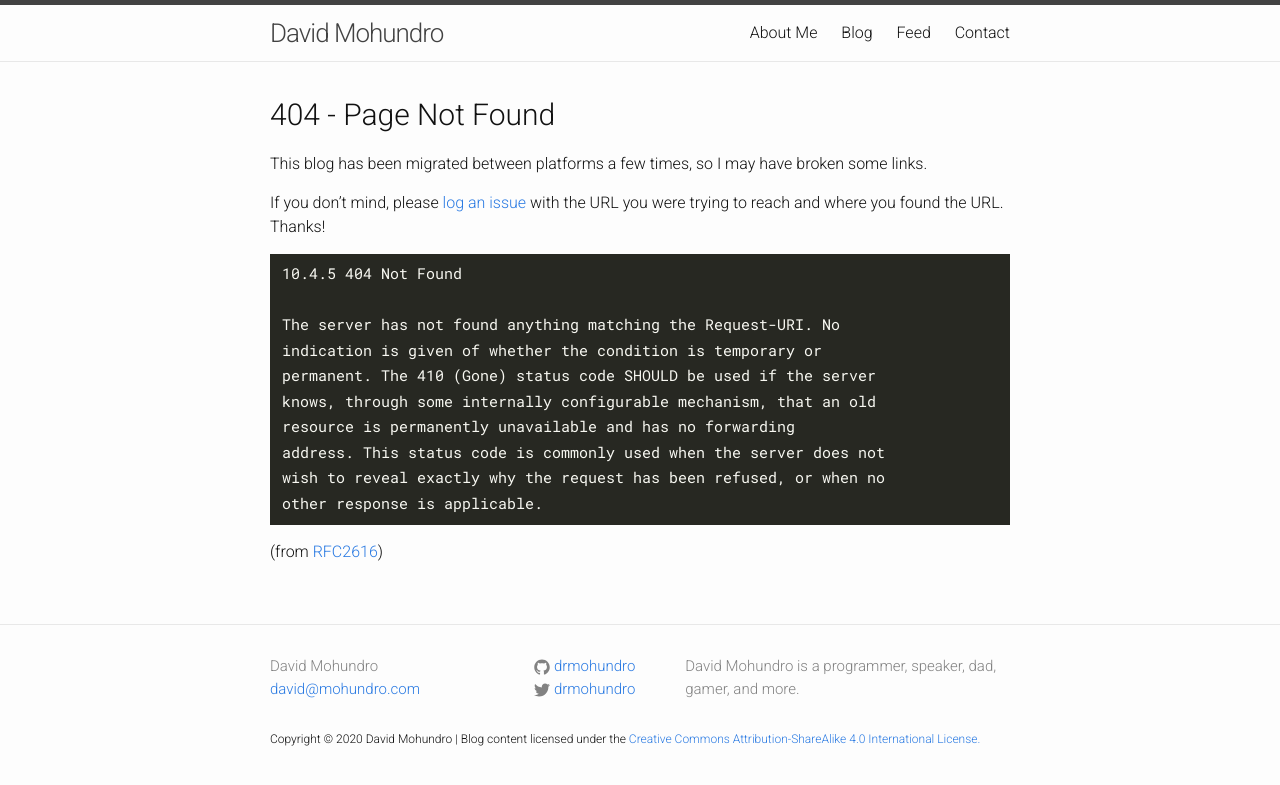
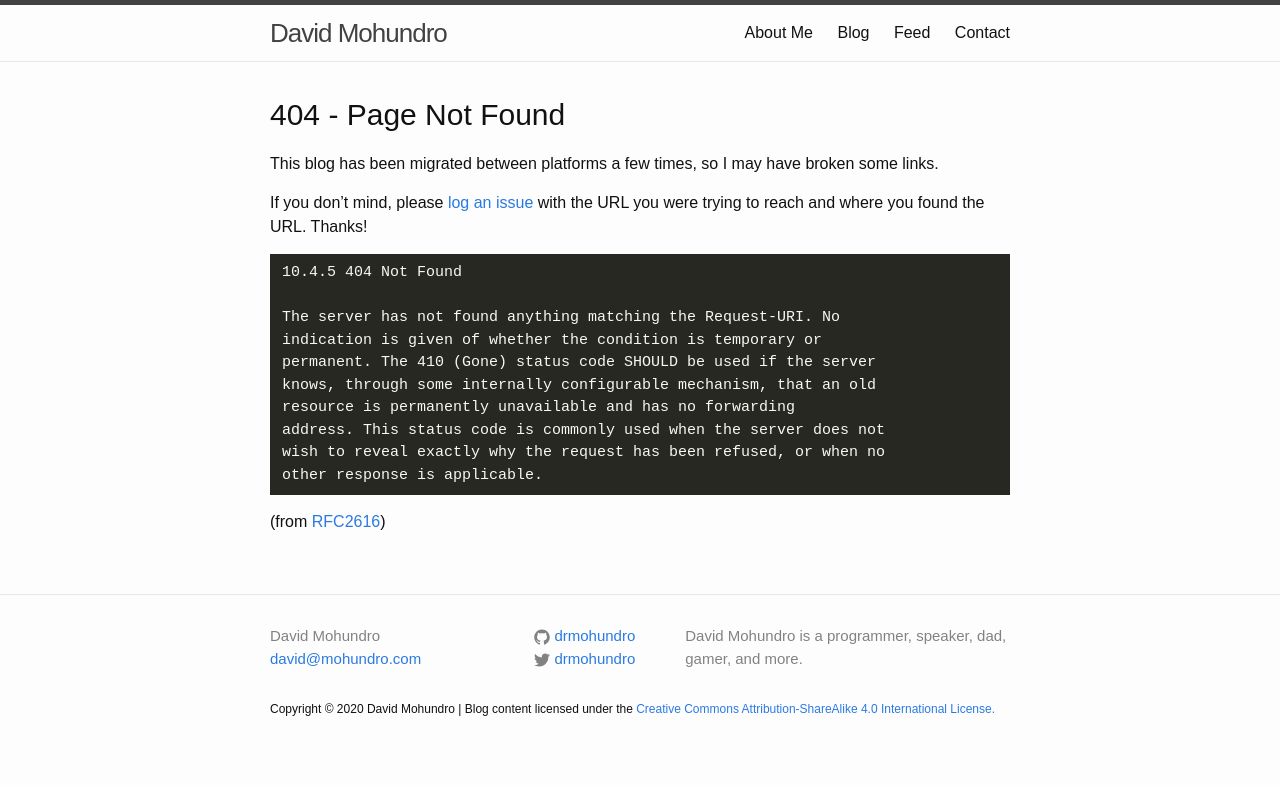
Before and after one commit to drmohundro/drmohundro.github.io, a Jekyll site: the page built from 404.md, in a window 1280 px wide. Shown: the top 785 px of the page. Built offline with Jekyll 4.4.1, drawn with Linux system fonts in a browser that asks for light colours.

Commit message:
feat: drop google font usage

```diff
--- a/css/main.scss
+++ b/css/main.scss
@@ -4,17 +4,14 @@
 
 @charset "utf-8";
 
-@import url(//fonts.googleapis.com/css?family=Roboto+Mono);
-@import url('//fonts.googleapis.com/css?family=Roboto:300, 400');
-
 // Our variables
-$base-font-family: 'Roboto', sans-serif;
+$base-font-family: '-apple-system,BlinkMacSystemFont,Segoe UI,Roboto,Oxygen,Ubuntu,Cantarell,Open Sans,Helvetica Neue', sans-serif;
 $base-font-size: 16px;
 $base-font-weight: 300;
 $small-font-size: $base-font-size * 0.875;
 $base-line-height: 1.5;
 
-$code-font-family: 'Roboto Mono', monospace;
+$code-font-family: 'SFMono-Regular,Consolas,Liberation Mono,Menlo,monospace', monospace;
 
 $spacing-unit: 30px;
 
```
